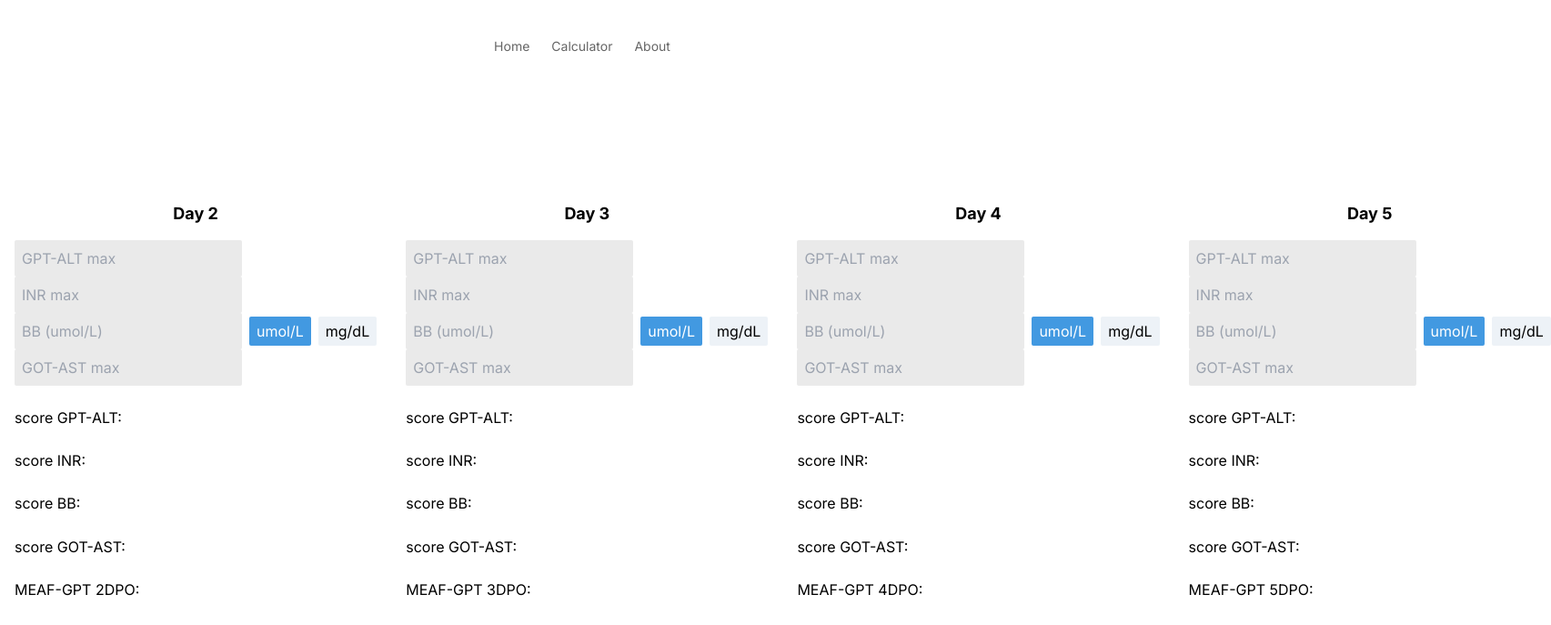
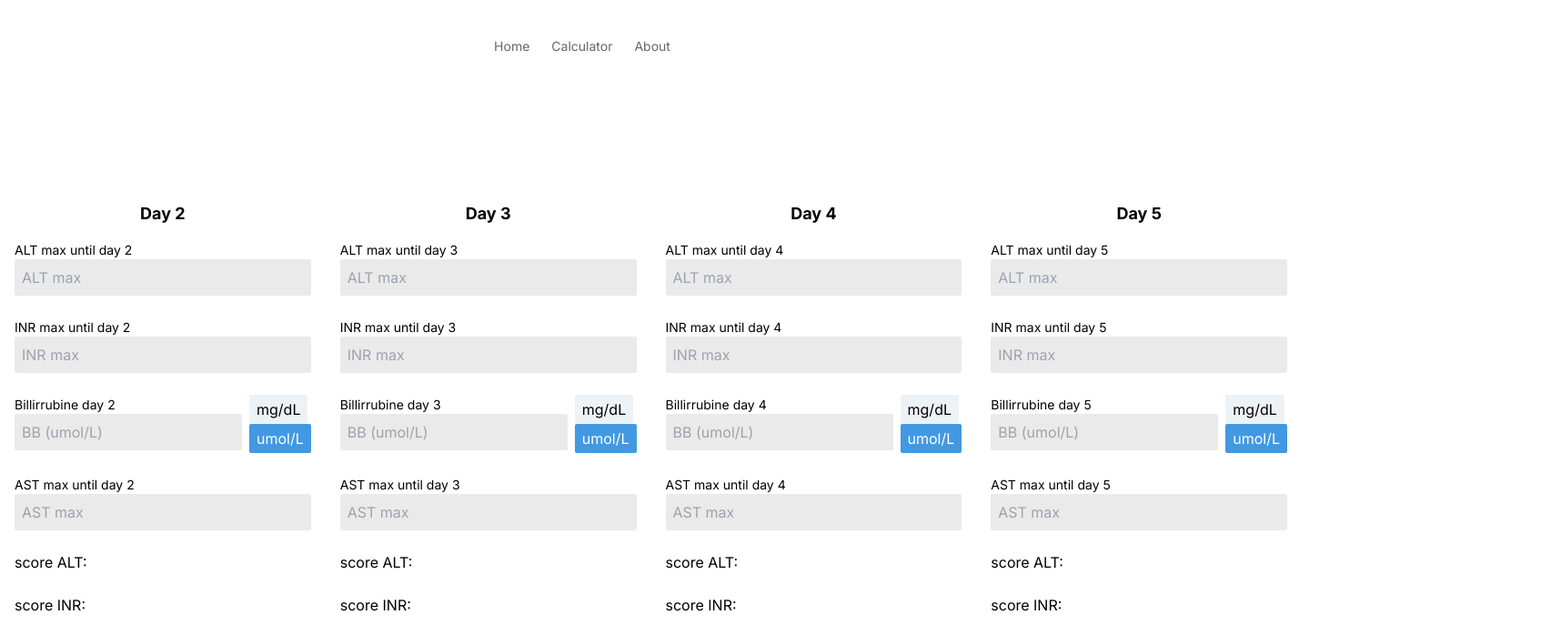
Before and after one commit to JamalDols/meafscores, a Nuxt app: page /calculator in a window 1280 px wide. Shown: the top 687 px of the page at 91% size, 1705 px wide, since content can reach past the window. Built offline with nearby package versions, Linux system fonts and the light colour scheme.

Commit message:
✨ Showing scores

```diff
--- a/components/DayInput.vue
+++ b/components/DayInput.vue
@@ -13,12 +13,12 @@
         :got="got"
         @update:got="updateField('got', $event)"
       />
-      <div>score GPT-ALT: <span>{{ scoreGPTALT }}</span></div>
+      <div>score ALT: <span>{{ scoreALT }}</span></div>
       <div>score INR: <span>{{ scoreINR }}</span></div>
       <div>score BB: <span>{{ scoreBB }}</span></div>
-      <div>score GOT-AST: <span>{{ scoreGOTAST }}</span></div>
-      <div>MEAF-GPT {{ day }}DPO: <span>{{ meafGPT }}</span></div>
-      <div>MEAF-GOT {{ day }}DPO: <span>{{ meafGOT }}</span></div>
+      <div>score AST: <span>{{ scoreAST }}</span></div>
+      <div>MEAF-ALT {{ day }}DPO: <span>{{ meafALT }}</span></div>
+      <div>MEAF-AST {{ day }}DPO: <span>{{ meafAST }}</span></div>
     </div>
   </div>
 </template>
@@ -42,12 +42,12 @@ export default {
     calculatedData: {
       type: Object,
       default: () => ({
-        scoreGPTALT: '',
+        scoreALT: '',
         scoreINR: '',
         scoreBB: '',
-        scoreGOTAST: '',
-        meafGPT: '',
-        meafGOT: ''
+        scoreAST: '',
+        meafALT: '',
+        meafAST: ''
       })
     }
   },
@@ -57,23 +57,23 @@ export default {
       inr: '',
       bb: '',
       got: '',
-      scoreGPTALT: '',
+      scoreALT: '',
       scoreINR: '',
       scoreBB: '',
-      scoreGOTAST: '',
-      meafGPT: '',
-      meafGOT: ''
+      scoreAST: '',
+      meafALT: '',
+      meafAST: ''
     };
   },
   watch: {
     calculatedData: {
       handler(newVal) {
-        this.scoreGPTALT = newVal.scoreGPTALT;
+        this.scoreALT = newVal.scoreALT;
         this.scoreINR = newVal.scoreINR;
         this.scoreBB = newVal.scoreBB;
-        this.scoreGOTAST = newVal.scoreGOTAST;
-        this.meafGPT = newVal.meafGPT;
-        this.meafGOT = newVal.meafGOT;
+        this.scoreAST = newVal.scoreAST;
+        this.meafALT = newVal.meafALT;
+        this.meafAST = newVal.meafAST;
       },
       deep: true,
       immediate: true
--- a/components/Input.vue
+++ b/components/Input.vue
@@ -1,13 +1,30 @@
 <template>
-  <div>
-    <input :value="gpt" @input="$emit('update:gpt', $event.target.value)" type="number" minlength="1" maxlength="3" class="bg-black-200 rounded-sm py-2 px-2" :name="'gpt' + day" placeholder="GPT-ALT max">
-    <input :value="inr" @input="$emit('update:inr', $event.target.value)" type="number" minlength="1" maxlength="3" class="bg-black-200 rounded-sm py-2 px-2" :name="'inr' + day" placeholder="INR max">
-    <div class="flex items-center">
-      <input :value="bbValue" @input="updateBB($event.target.value)" type="number" minlength="1" maxlength="3" class="bg-black-200 rounded-sm py-2 px-2" :name="'bb' + day" :placeholder="bbPlaceholder">
-      <button :class="{'bg-blue-500 text-white': unit === 'umol/L', 'bg-gray-200 text-black': unit !== 'umol/L'}" @click="convertToUmol" class="rounded-sm py-1 px-2 ml-2">umol/L</button>
-      <button :class="{'bg-blue-500 text-white': unit === 'mg/dL', 'bg-gray-200 text-black': unit !== 'mg/dL'}" @click="convertToMgDl" class="rounded-sm py-1 px-2 ml-2">mg/dL</button>
+  <div class="flex flex-col gap-6">
+    <div class="flex flex-col">
+      <label class="font-medium text-sm">ALT max until day {{ day }}</label>
+      <input :value="gpt" @input="$emit('update:gpt', $event.target.value)" type="number" minlength="1" maxlength="3" class="bg-black-200 rounded-sm py-2 px-2" :name="'gpt' + day" placeholder="ALT max">
     </div>
-    <input :value="got" @input="$emit('update:got', $event.target.value)" type="number" minlength="1" maxlength="3" class="bg-black-200 rounded-sm py-2 px-2" :name="'got' + day" placeholder="GOT-AST max">
+    <div class="flex flex-col">
+      <label class="font-medium text-sm">INR max until day {{ day }}</label>
+      <input :value="inr" @input="$emit('update:inr', $event.target.value)" type="number" minlength="1" maxlength="3" class="bg-black-200 rounded-sm py-2 px-2" :name="'inr' + day" placeholder="INR max">
+    </div>
+
+    <div class="flex">
+        <div class="flex flex-col">
+          <label class="font-medium text-sm">Billirrubine day {{ day }}</label>
+          <input :value="bbValue" @input="updateBB($event.target.value)" type="number" minlength="1" maxlength="3" class="bg-black-200 rounded-sm py-2 px-2" :name="'bb' + day" :placeholder="bbPlaceholder">
+        </div>
+      <div>
+        <button :class="{'bg-blue-500 text-white': unit === 'mg/dL', 'bg-gray-200 text-black': unit !== 'mg/dL'}" @click="convertToMgDl" class="rounded-sm py-1 px-2 ml-2">mg/dL</button>
+        <button :class="{'bg-blue-500 text-white': unit === 'umol/L', 'bg-gray-200 text-black': unit !== 'umol/L'}" @click="convertToUmol" class="rounded-sm py-1 px-2 ml-2">umol/L</button>
+      </div>
+    </div>
+
+
+    <div class="flex flex-col">
+      <label class="font-medium text-sm">AST max until day {{ day }}</label>
+    <input :value="got" @input="$emit('update:got', $event.target.value)" type="number" minlength="1" maxlength="3" class="bg-black-200 rounded-sm py-2 px-2" :name="'got' + day" placeholder="AST max">
+    </div>
   </div>
 </template>
 
--- a/components/ScatterPlot.vue
+++ b/components/ScatterPlot.vue
@@ -9,6 +9,10 @@
   props: {
     data: {
       type: Array,
+      required: true
+    },
+    title: {
+      type: String,
       required: true
     }
   },
@@ -42,16 +46,16 @@
         .attr("transform", `translate(${margin.left},${margin.top})`);
 
       const x = d3.scaleLinear()
-          .domain([0, 5])
+        .domain([1, 5])
         .range([0, width]);
 
       const y = d3.scaleLinear()
-          .domain([4.3, 5])
+        .domain([0, 10])
         .range([height, 0]);
 
       svg.append("g")
         .attr("transform", `translate(0,${height})`)
-          .call(d3.axisBottom(x));
+        .call(d3.axisBottom(x).tickValues([1, 2, 3, 4, 5]).tickFormat(d3.format("d")));
 
       svg.append("g")
         .call(d3.axisLeft(y));
@@ -67,7 +71,7 @@
         .attr("transform", "rotate(-90)")
         .attr("y", -margin.left + 20)
         .attr("x", -margin.top - height / 2 + 20)
-          .text("LGS - MEAG (gpt) SCORE");
+        .text(this.title);
 
       svg.selectAll("dot")
         .data(this.data)
@@ -77,6 +81,11 @@
         .attr("cy", d => y(d.y))
         .attr("r", 5)
         .style("fill", "#69b3a2");
+    }
+  },
+  watch: {
+    data() {
+      this.createChart();
     }
   }
 };
--- a/pages/calculator.vue
+++ b/pages/calculator.vue
@@ -1,7 +1,14 @@
 <template>
   <div class="container mx-auto grid-cols-12 grid px-4 gap-10">
     <div class="col-span-12 flex gap-8">
-      <DayInput v-for="day in days" :key="day" :day="day" :constants="constants['DPO' + day]" @update-data="updateData" :calculatedData="calculatedData[day]" />
+      <DayInput
+        v-for="day in days"
+        :key="day"
+        :day="day"
+        :constants="constants['DPO' + day]"
+        @update-data="updateData"
+        :calculatedData="calculatedData[day]"
+      />
     </div>
     <div class="col-span-12 flex flex-col items-center">
       <button @click="calculateAll" class="bg-green-500 text-white rounded-sm py-3 px-4 mb-4">Calculate!</button>
@@ -54,10 +61,10 @@ export default {
       },
       inputData: {},
       calculatedData: {
-        2: { scoreGPTALT: '', scoreINR: '', scoreBB: '', scoreGOTAST: '', meafGPT: '', meafGOT: '' },
-        3: { scoreGPTALT: '', scoreINR: '', scoreBB: '', scoreGOTAST: '', meafGPT: '', meafGOT: '' },
-        4: { scoreGPTALT: '', scoreINR: '', scoreBB: '', scoreGOTAST: '', meafGPT: '', meafGOT: '' },
-        5: { scoreGPTALT: '', scoreINR: '', scoreBB: '', scoreGOTAST: '', meafGPT: '', meafGOT: '' }
+        2: { scoreALT: '', scoreINR: '', scoreBB: '', scoreAST: '', meafALT: '', meafAST: '' },
+        3: { scoreALT: '', scoreINR: '', scoreBB: '', scoreAST: '', meafALT: '', meafAST: '' },
+        4: { scoreALT: '', scoreINR: '', scoreBB: '', scoreAST: '', meafALT: '', meafAST: '' },
+        5: { scoreALT: '', scoreINR: '', scoreBB: '', scoreAST: '', meafALT: '', meafAST: '' }
       },
       chartDataGPT: [],
       chartDataGOT: [],
@@ -86,20 +93,20 @@ export default {
           const bbScore = this.calculateScore(bb, constants.bbB, constants.bbD, constants.bbE);
           const gotScore = this.calculateScore(got, constants.gotB, constants.gotD, constants.gotE);
 
-          const meafGPT = parseFloat(gptScore) + parseFloat(inrScore) + parseFloat(bbScore);
-          const meafGOT = parseFloat(inrScore) + parseFloat(bbScore) + parseFloat(gotScore);
+          const meafALT = parseFloat(gptScore) + parseFloat(inrScore) + parseFloat(bbScore);
+          const meafAST = parseFloat(inrScore) + parseFloat(bbScore) + parseFloat(gotScore);
 
           this.calculatedData[day] = {
-            scoreGPTALT: gptScore,
+            scoreALT: gptScore,
             scoreINR: inrScore,
             scoreBB: bbScore,
-            scoreGOTAST: gotScore,
-            meafGPT,
-            meafGOT
+            scoreAST: gotScore,
+            meafALT,
+            meafAST
           };
 
-          this.chartDataGPT.push({ x: day, y: meafGPT });
-          this.chartDataGOT.push({ x: day, y: meafGOT });
+          this.chartDataGPT.push({ x: day, y: meafALT });
+          this.chartDataGOT.push({ x: day, y: meafAST });
         } else {
           this.error = `Faltan datos para el día ${day}`;
         }
```
Lines whose indentation alone changed are shown as unchanged.
